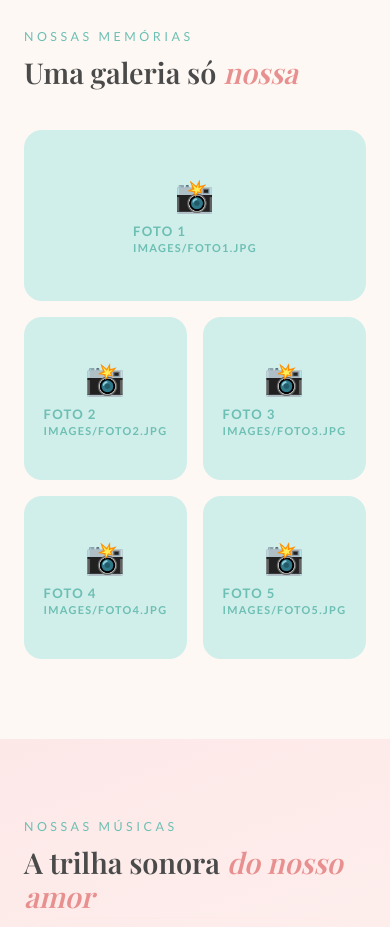
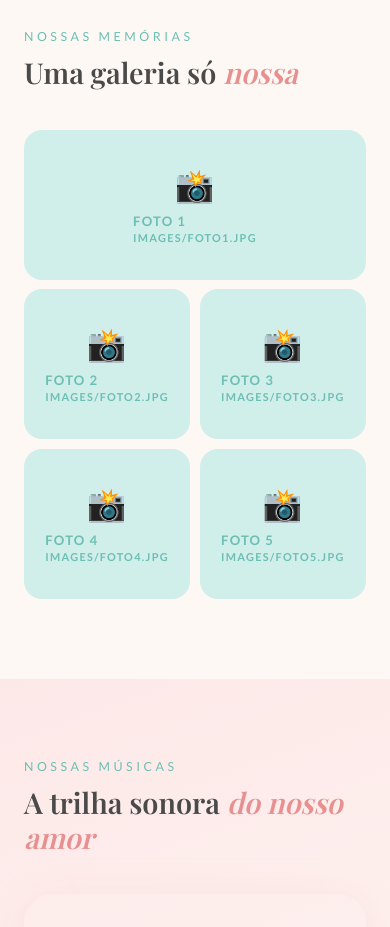
Before and after one commit to Leo-bsb/para-camila, a plain HTML site: page index.html in a window 390 px wide. Shown: the part 3060-3987 px from the top of the page. Drawn offline with nearby package versions, Linux system fonts and the light colour scheme; grey boxes are pictures that could not be loaded; a web font is replaced by a local one.

Commit message:
Enhance responsive design for photos grid
Added responsive styles for tablet and mobile views, including adjustments to grid layout and item sizes.

```diff
--- a/css/style.css
+++ b/css/style.css
@@ -429,13 +429,14 @@ section {
 .photos-grid {
   display: grid;
   grid-template-columns: repeat(3, 1fr);
+  grid-auto-rows: 240px;
+  grid-auto-flow: dense;
   gap: 1rem;
 }
 
 .photo-item {
   border-radius: var(--radius);
   overflow: hidden;
-  aspect-ratio: 1;
   background: var(--teal-light);
   position: relative;
   cursor: pointer;
@@ -444,10 +445,10 @@ section {
 
 .photo-item:hover { transform: scale(1.03); }
 
-.photo-item:first-child {
-  grid-column: span 2;
-  aspect-ratio: 2/1;
-}
+/* Tamanhos */
+.photo-item.wide { grid-column: span 2; }
+.photo-item.tall { grid-row: span 2; }
+.photo-item.big  { grid-column: span 2; grid-row: span 2; }
 
 .photo-item img {
   width: 100%; height: 100%;
@@ -468,6 +469,20 @@ section {
 }
 
 .photo-placeholder .ph-icon { font-size: 2rem; }
+
+/* Tablet */
+@media (max-width: 900px) {
+  .photos-grid { grid-auto-rows: 180px; }
+}
+
+/* Celular */
+@media (max-width: 600px) {
+  .photos-grid {
+    grid-template-columns: repeat(2, 1fr);
+    grid-auto-rows: 150px;
+    gap: 0.6rem;
+  }
+}
 
 /* lightbox */
 .lightbox {
```
